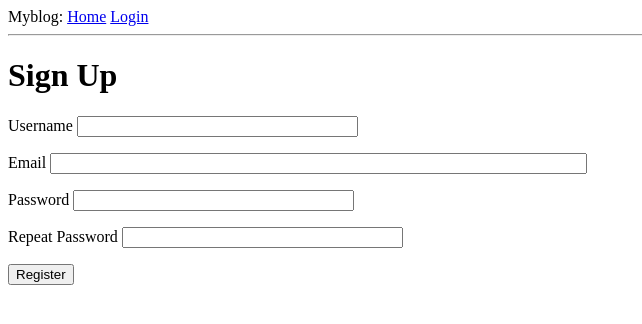
After one commit to KidoThunder/MyBlog, a Flask app: page /register in a window 1280 px wide. The commit adds this page. Shown: the top 324 px of the page, without its empty margins (0-642 px from the left). Run offline with Flask 2, Linux system fonts and the light colour scheme.

Commit message:
[Add: register functions]

```diff
--- a/blog/forms.py
+++ b/blog/forms.py
@@ -1,6 +1,7 @@
 from flask_wtf import FlaskForm
 from wtforms import StringField, PasswordField, BooleanField, SubmitField
 from wtforms.validators import DataRequired, Email, EqualTo, ValidationError
+
 from blog.models import User
 
 
@@ -15,7 +16,8 @@ class RegistrationForm(FlaskForm):
     username = StringField("Username", validators=[DataRequired()])
     email = StringField("Email", validators=[DataRequired(), Email()])
     password = PasswordField("Password", validators=[DataRequired()])
-    password2 = PasswordField("Password", validators=[DataRequired(), EqualTo(password)])
+    password2 = PasswordField(
+        "Repeat Password", validators=[DataRequired(), EqualTo("password")])
     submit = SubmitField("Register")
 
     def validate_username(self, username):
--- a/blog/routes.py
+++ b/blog/routes.py
@@ -3,8 +3,8 @@ from flask import render_template, flash, redirect, url_for, request
 from flask_login import current_user, login_user, logout_user, login_required
 from werkzeug.urls import url_parse
 
-from blog import app
-from blog.forms import LoginForm
+from blog import app, db
+from blog.forms import LoginForm, RegistrationForm
 from blog.models import User
 
 
@@ -48,3 +48,19 @@ def login():
 def logout():
     logout_user()
     return redirect(url_for("index"))
+
+
+@app.route("/register", methods=["GET", "POST"])
+def register():
+    if current_user.is_authenticated:
+        return redirect(url_for("index"))
+
+    form = RegistrationForm()
+    if form.validate_on_submit():
+        user = User(username=form.username.data, email=form.email.data)
+        user.set_password(form.password.data)
+        db.session.add(user)
+        db.session.commit()
+        flash("Congratulations, you are now a registered user!")
+        return redirect(url_for("login"))
+    return render_template("register.html", title="Rigister", form=form)
--- a/blog/templates/login.html
+++ b/blog/templates/login.html
@@ -1,8 +1,8 @@
 {% extends "base.html" %}
 {% block content %}
     <h1>Sing In</h1>
-    {#    <form action="" , method="post">#}
-    <form method="post">
+    <p>New User?<a href="{{ url_for("register") }}">Click to register!</a></p>
+    <form action="" , method="post">
         {{ form.hidden_tag() }}
         <p>
             {{ form.username.label }}<br>
--- /dev/null
+++ b/blog/templates/register.html
@@ -0,0 +1,42 @@
+{% extends "base.html" %}
+{% block content %}
+    <h1>Sign Up</h1>
+    <form action="" , method="post">
+        {{ form.hidden_tag() }}
+        <p>
+            {{ form.username.label }}
+            {{ form.username(size=32) }}
+            {% for error in form.username.errors %} }}
+                <span style="color: red">[{{ error }}]</span>
+            {% endfor %}
+        </p>
+
+        <p>
+            {{ form.email.label }}
+            {{ form.email(size=64) }}
+            {% for error in form.email.errors %} }}
+                <span style="color: red">[{{ error }}]</span>
+            {% endfor %}
+        </p>
+
+        <p>
+            {{ form.password.label }}
+            {{ form.password(size=32) }}
+            {% for error in form.password.errors %} }}
+                <span style="color: red">[{{ error }}]</span>
+            {% endfor %}
+        </p>
+
+        <p>
+            {{ form.password2.label }}
+            {{ form.password2(size=32) }}
+            {% for error in form.password2.errors %} }}
+                <span style="color: red">[{{ error }}]</span>
+            {% endfor %}
+        </p>
+
+        <p>{{ form.submit() }}</p>
+    </form>
+
+
+{% endblock %}
```
Also changed, not shown: app.db.
